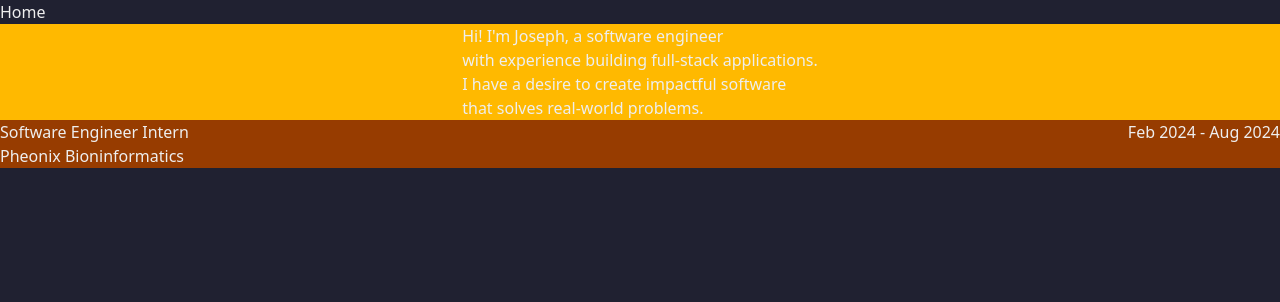
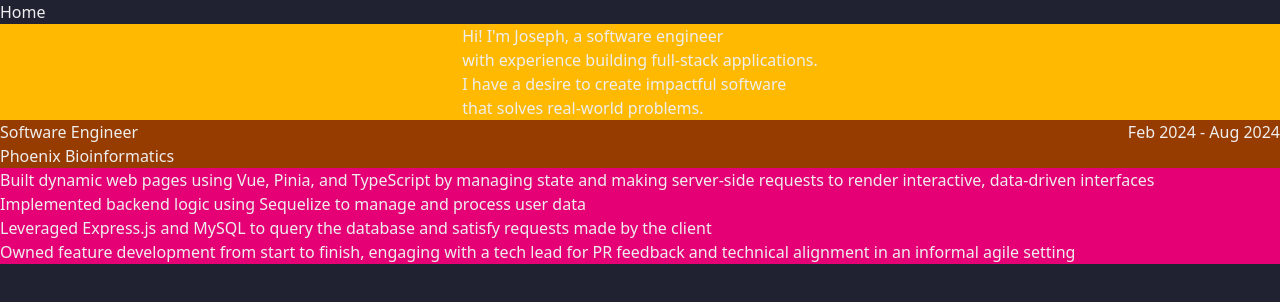
Before and after one commit to JoeArias1121/Portfolio, a React (Vite) app: page / in a window 1280 px wide. Shown: the top 302 px of the page. Built offline with nearby package versions, Linux system fonts and the light colour scheme.

Commit message:
adding icons

```diff
--- a/package.json
+++ b/package.json
@@ -13,6 +13,7 @@
     "@tailwindcss/vite": "^4.1.12",
     "react": "^19.1.0",
     "react-dom": "^19.1.0",
+    "react-icons": "^5.5.0",
     "tailwindcss": "^4.1.12"
   },
   "devDependencies": {
--- /dev/null
+++ b/src/components/Experience.tsx
@@ -0,0 +1,40 @@
+import React from "react";
+import type { IconType } from "react-icons";
+
+type Props = {
+  title: string;
+  company: string;
+  date: string;
+  description: string[];
+  icons?: IconType[];
+};
+
+export default function Experience({
+  title,
+  company,
+  date,
+  description,
+  icons,
+}: Props) {
+
+  const descriptionList = description.map((item, index) => (
+    <li key={index} className="">
+      {item}
+    </li>
+  ));
+
+  return (
+    <div className="w-1/1 bg-pink-600">
+      <div className="flex justify-between bg-amber-800 w-1/1">
+        <div className="flex flex-col  items-start">
+          <p>{title}</p>
+          <p>{company}</p>
+        </div>
+        <p>{date}</p>
+      </div>
+      {description.length > 0 && (
+        <ul className="list-disc pl-5">{descriptionList}</ul>
+      )}
+    </div>
+  );
+}
--- a/src/pages/about/About.tsx
+++ b/src/pages/about/About.tsx
@@ -1,4 +1,7 @@
-import {} from 'react'
+import { } from "react";
+import type { IconType } from "react-icons";
+import { SiHtml5, SiCss3, SiNextdotjs, SiReact, SiJavascript } from "react-icons/si";
+import Experience from "../../components/Experience";
 
 export default function About() {
   return (
@@ -9,13 +12,17 @@ export default function About() {
         I have a desire to create impactful software <br />
         that solves real-world problems.
       </p>
-      <div className='flex justify-between bg-amber-800 w-1/1'>
-        <div className="flex flex-col  items-start">
-          <p>Software Engineer Intern</p>
-          <p>Pheonix Bioninformatics</p>
-        </div>
-        <p>Feb 2024 - Aug 2024</p>
-      </div>
+      <Experience
+        title={"Software Engineer"}
+        company={"Phoenix Bioinformatics"}
+        date={"Feb 2024 - Aug 2024"}
+        description={[
+          "Built dynamic web pages using Vue, Pinia, and TypeScript by managing state and making server-side requests to render interactive, data-driven interfaces",
+          "Implemented backend logic using Sequelize to manage and process user data",
+          "Leveraged Express.js and MySQL to query the database and satisfy requests made by the client",
+          "Owned feature development from start to finish, engaging with a tech lead for PR feedback and technical alignment in an informal agile setting",
+        ]}
+      />
     </div>
-  )
+  );
 }
```
Also changed, not shown: 1 other file (tests, documents, lock files or other folders).
